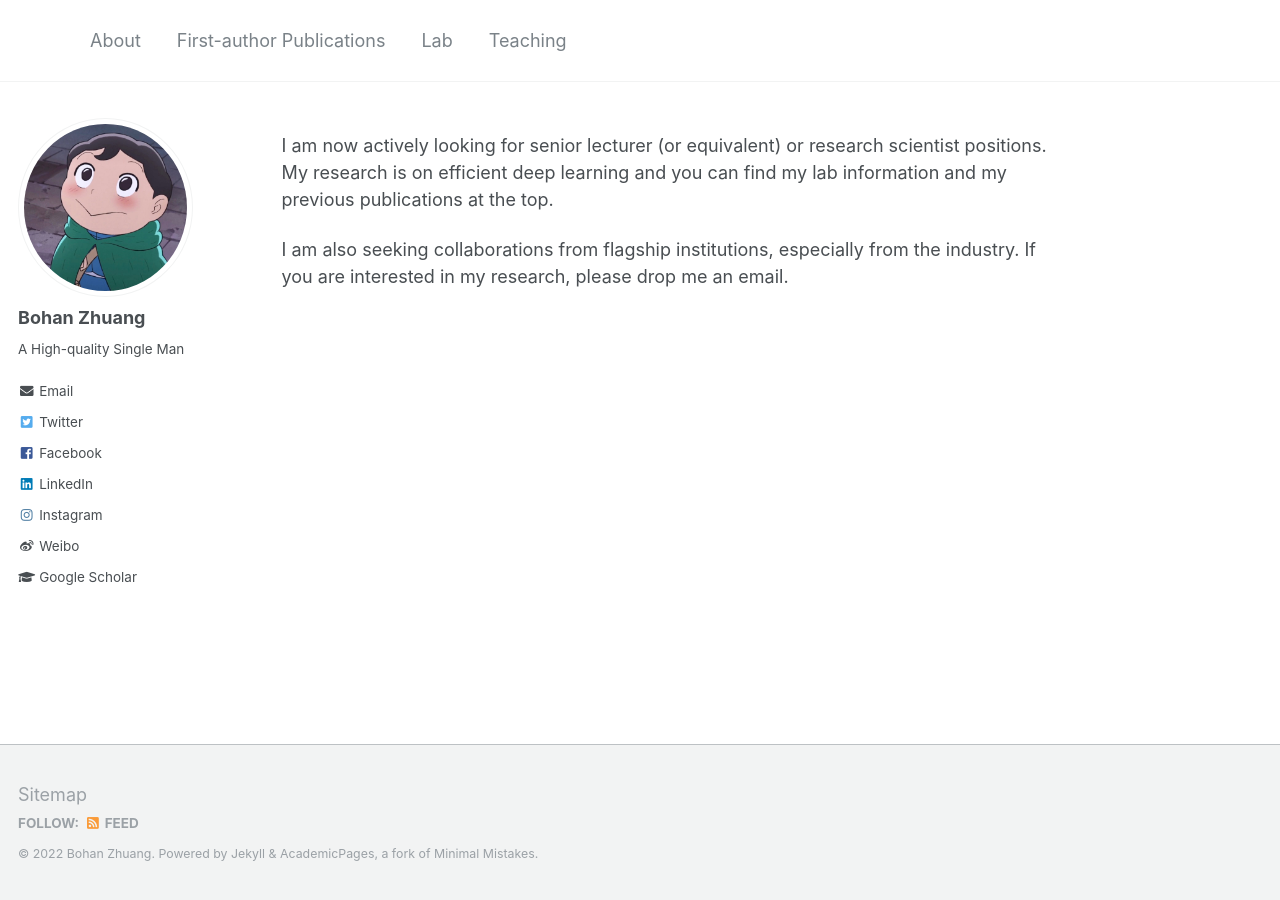
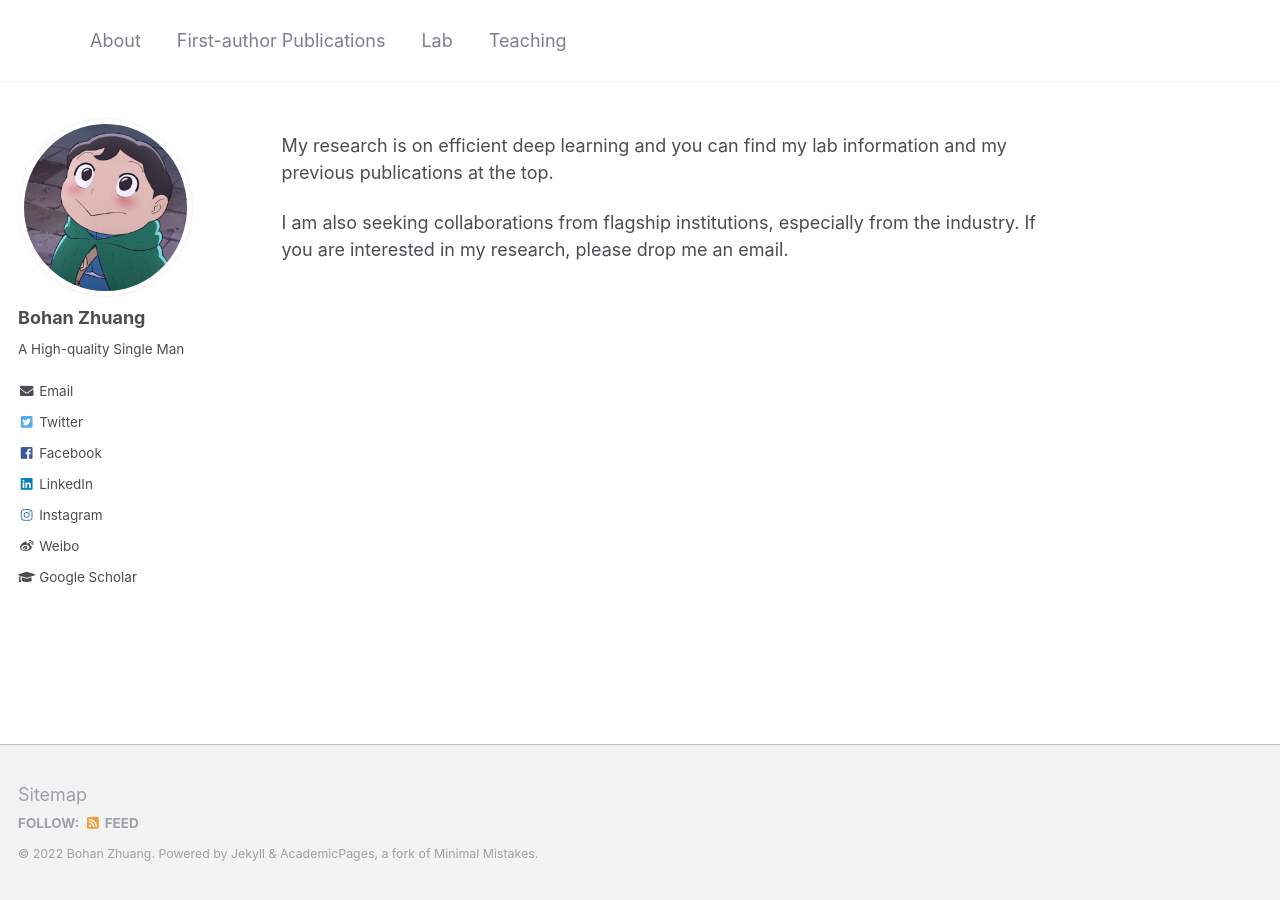
Before and after one commit to bohanzhuang/bohanzhuang.github.io, a Jekyll site: the page built from _pages/about.md, in a window 1280 px wide. Built offline with Jekyll 4.4.1, drawn with Linux system fonts in a browser that asks for light colours.

Commit message:
Update about.md

```diff
--- a/_pages/about.md
+++ b/_pages/about.md
@@ -8,6 +8,6 @@
   - /about.html
 ---
 
-I am now actively looking for senior lecturer (or equivalent) or research scientist positions. My research is on efficient deep learning and you can find my lab information and my previous publications at the top.
+My research is on efficient deep learning and you can find my lab information and my previous publications at the top.
 
 I am also seeking collaborations from flagship institutions, especially from the industry. If you are interested in my research, please drop me an email.
```
